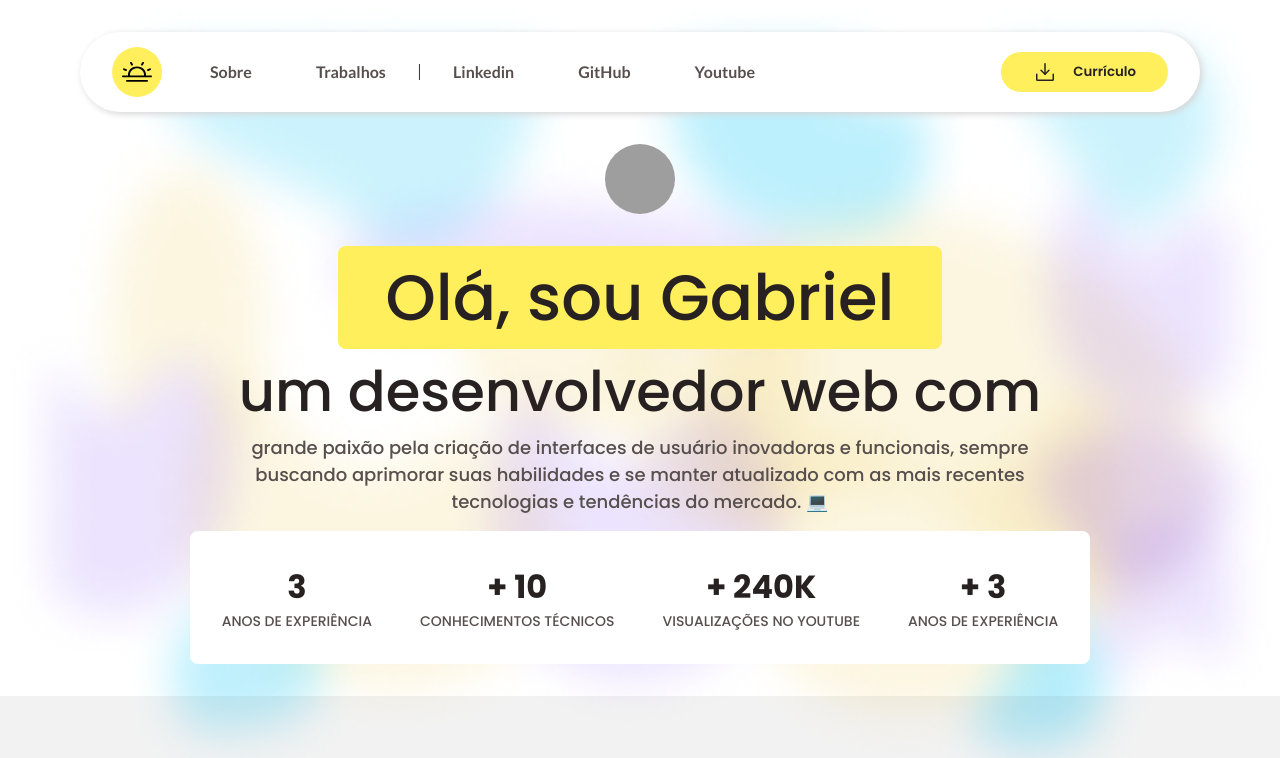
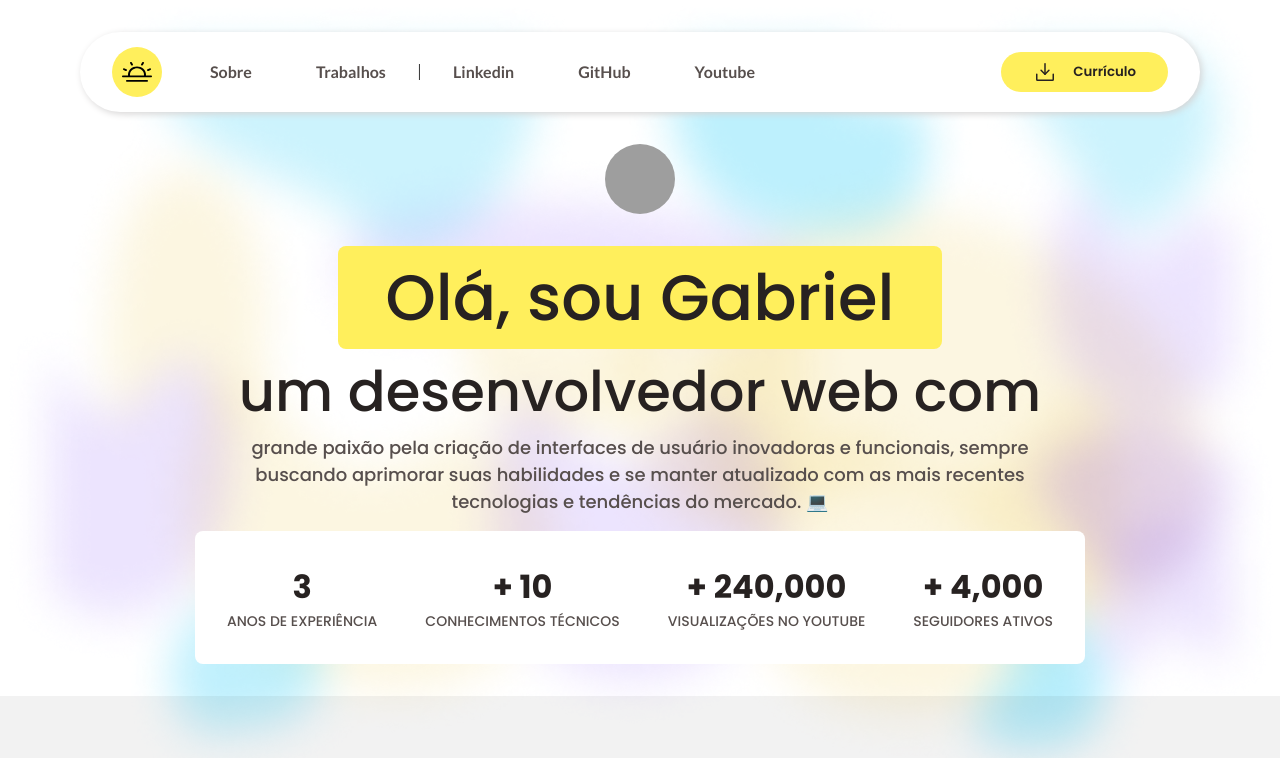
Before and after one commit to gabrieldiasss/portfolio, a Next.js app: page / in a window 1280 px wide. Shown: the top 758 px of the page. Built offline with nearby package versions, Linux system fonts and the light colour scheme; grey boxes are pictures that could not be loaded.

Commit message:
feat: countup

```diff
--- a/package.json
+++ b/package.json
@@ -19,6 +19,7 @@
     "next": "13.2.4",
     "phosphor-react": "^1.4.1",
     "react": "18.2.0",
+    "react-countup": "^6.4.2",
     "react-dom": "18.2.0",
     "react-vertical-timeline-component": "^3.6.0",
     "three": "^0.151.3",
--- a/src/components/Intro/index.tsx
+++ b/src/components/Intro/index.tsx
@@ -2,6 +2,7 @@ import Image, { ImageLoader } from "next/image";
 import { Paragraph, Title } from "../Typography";
 import { AchievementNumbers, IntroContainer, TitleContainer } from "./styles";
 import { StaticImageData } from "next/image";
+import CountUp from 'react-countup'
 
 const ProfileImage = ({ src }: StaticImageData) => {
   return `https://github.com/${src}`;
@@ -33,30 +34,30 @@ export function Intro() {
 
       <AchievementNumbers>
         <div>
-          <Title>3</Title>
+          <Title><CountUp start={0} end={3} duration={3} delay={0} /></Title>
           <Paragraph size="s" fonts="poppins">
             ANOS DE EXPERIÊNCIA
           </Paragraph>
         </div>
 
         <div>
-          <Title>+ 10</Title>
+          <Title>+ <CountUp start={0} end={10} duration={3} delay={0} /></Title>
           <Paragraph size="s" fonts="poppins">
             CONHECIMENTOS TÉCNICOS
           </Paragraph>
         </div>
 
         <div>
-          <Title>+ 240K</Title>
+          <Title>+ <CountUp start={0} end={240000} duration={1.5} delay={0} /></Title>
           <Paragraph size="s" fonts="poppins">
             VISUALIZAÇÕES NO YOUTUBE
           </Paragraph>
         </div>
 
         <div>
-          <Title>+ 3</Title>
+          <Title>+ <CountUp start={0} end={4000} duration={1.5} delay={0} /></Title>
           <Paragraph size="s" fonts="poppins">
-            ANOS DE EXPERIÊNCIA
+            SEGUIDORES ATIVOS
           </Paragraph>
         </div>
       </AchievementNumbers>
```
Also changed, not shown: src/components/Contact/index.tsx (added, +9 -0 lines), src/components/Contact/styles.ts (added), 1 other file (tests, documents, lock files or other folders).
